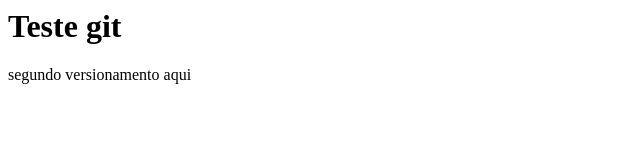
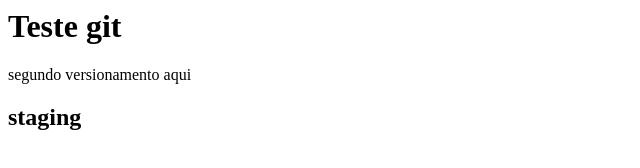
Before and after one commit to adrielCastejon/projeto-puc-pagina-de-login-gitflow, a plain HTML site: page index.html in a window 1280 px wide. Shown: the whole page, without its empty margins (0-640 px from the left). Drawn offline with Linux system fonts and the light colour scheme.

Commit message:
terceiro vers

```diff
--- a/index.html
+++ b/index.html
@@ -6,5 +6,6 @@
 	<body>
 		<h1>Teste git</h1>
 		<p>segundo versionamento aqui</p>
+		<h2>staging</h1>
 	</body>
 </html>
```
